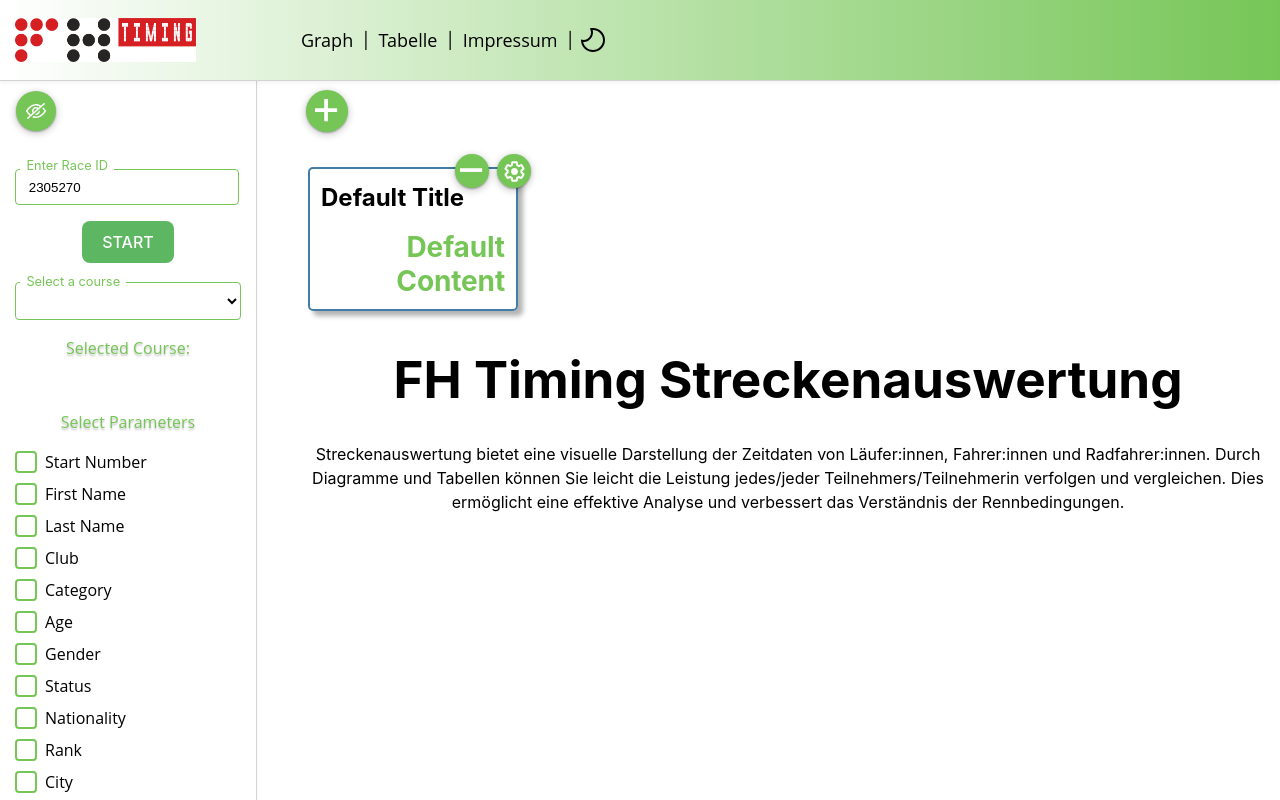
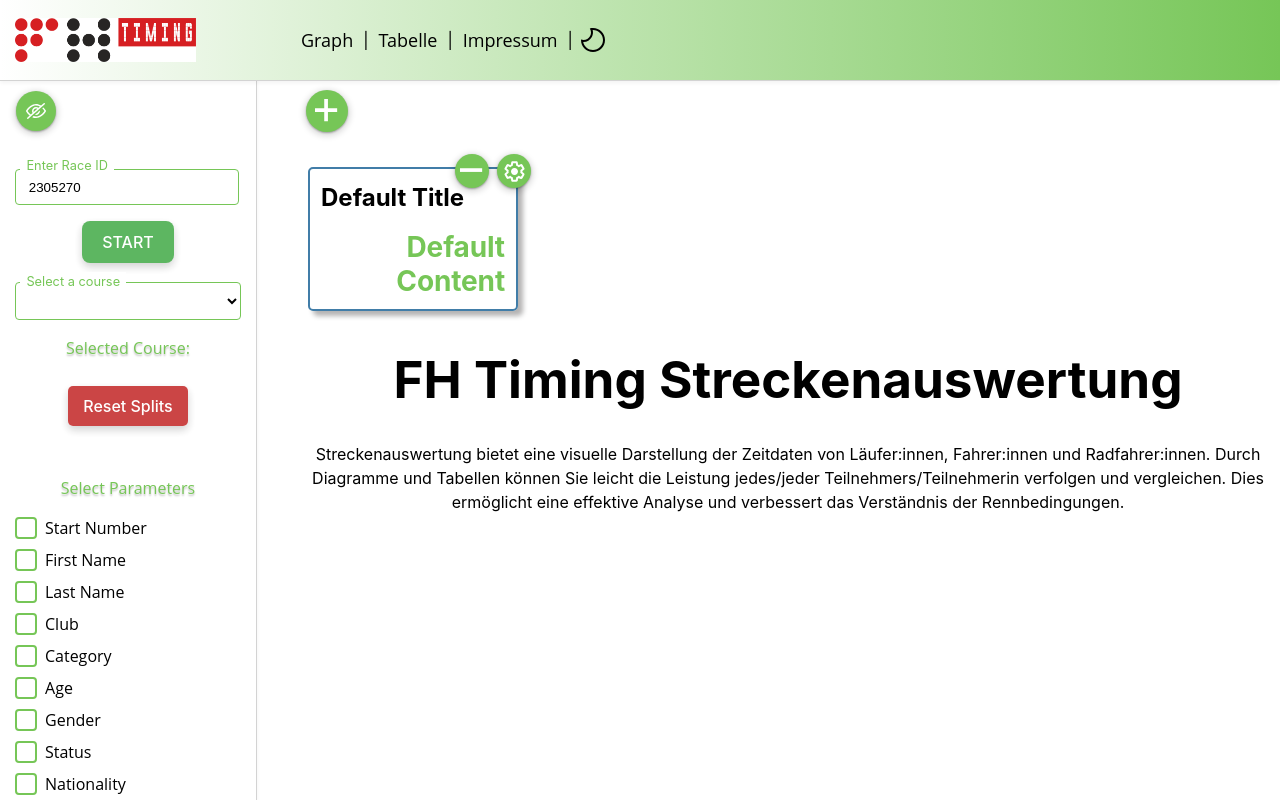
Before and after one commit to szeminator/fhtiming, a Vue app in the folder dashboard/: page / in a window 1280 px wide. Built offline with nearby package versions, Linux system fonts and the light colour scheme.

Commit message:
Add reset buttons for splits and parameters

```diff
--- a/dashboard/src/components/Filterlogic.vue
+++ b/dashboard/src/components/Filterlogic.vue
@@ -26,6 +26,7 @@
           </span>{{ split.Splitname }} - {{ split.Splitnr }}</label>
       </div>
     </div>
+    <button class="reset-button" @click="resetSplitsFilter">Reset Splits</button>
   </div>
   <p class="text" style="margin-top: 50px">Select Parameters</p>
   <div class="split-list">
@@ -37,6 +38,7 @@
           </span> {{ key }}</label>
       </div>
     </div>
+    <button class="reset-button" @click="resetKeysFilter">Reset Parameters</button>
   </div>
 </template>
 
@@ -173,6 +175,14 @@ onMounted(() => {
   //courses = computed(() => store.courses);
   console.log(courses);
 });
+
+const resetSplitsFilter = () => {
+  selectedSplits.value = []; // Adjust this as needed for the default state
+};
+
+const resetKeysFilter = () => {
+  selectedKeys.value = []; // Adjust this as needed for the default state
+};
 
 </script>
 
@@ -335,18 +345,19 @@ select {
   width: fit-content; /* Adjust this value to your liking */
   margin: 10px auto; /* Centers the elements */
   display: block; /* Needed for margin auto to work */
-}
-
-  .start-button {
-    background-color: #4CAF50;
-    color: white;
-    opacity: 0.9;
+  box-shadow: 0px 4px 8px rgba(0, 0, 0, 0.2); /* Adds shadow */
+  transition: box-shadow 0.3s ease; /* Smooth transition for the shadow */
+  background-color: #4CAF50;
+  color: white;
+  opacity: 0.9;
+  margin-top: 10px;
   }
 
 
   .start-button:hover {
   background-color: #9BE77D; /* Lighter green color */
   color: var(--text-color);
+  box-shadow: 0px 6px 12px rgba(0, 0, 0, 0.3); /* Slightly larger shadow on hover */
 }
 
 .start-button:active {
@@ -354,4 +365,29 @@ select {
   transform: scale(0.98); /* Slightly scale down when pressed */
 }
 
+.reset-button {
+  background-color: #c22424ef;
+  color: white;
+  opacity: 0.9;
+  border: none; /* Optional: removes the default border */
+  padding: 10px 15px; /* Adjust padding as needed */
+  border-radius: 5px; /* Optional: rounds the corners of the button */
+  cursor: pointer; /* Changes the cursor to a pointer when hovering over the button */
+  box-shadow: 0px 4px 8px rgba(0, 0, 0, 0.2); /* Adds shadow */
+  transition: box-shadow 0.3s ease; /* Smooth transition for the shadow */
+  margin-top: 10px;
+}
+
+  .reset-button:hover {
+  background-color: #c22424ef;
+  color: var(--text-color);
+  box-shadow: 0px 6px 12px rgba(0, 0, 0, 0.3); /* Slightly larger shadow on hover */
+
+}
+
+.reset-button:active {
+  background-color: #7e1c1cef; /* Darker green for pressed state */
+  transform: scale(0.98); /* Slightly scale down when pressed */
+}
+
 </style>
--- a/dashboard/src/components/InfoBoxOptions.vue
+++ b/dashboard/src/components/InfoBoxOptions.vue
@@ -53,8 +53,10 @@ onUnmounted(() => {
 
   // Example options data
   const options = [
-  { id: 1, modalTitle: 'Wer ist die derzeit schnellste Frau?', contentTitle: 'Derzeit führende Frau', content: 'Content for Option 1' },
-{ id: 2, modalTitle: 'Modal Option 2', contentTitle: 'Content Title 2', content: 'Content for Option 2' },
+  { id: 1, modalTitle: 'Who is currently the fastest woman?', contentTitle: 'Currently leading woman', content: 'Content for Option 1' },
+{ id: 2, modalTitle: 'Who is currently the fastest man?', contentTitle: 'Currently leading man', content: 'Content for Option 2' },
+{ id: 3, modalTitle: 'How many people are still in section 1?', contentTitle: '# Persons in 1st section', content: 'Content for Option 2' },
+{ id: 4, modalTitle: 'Who will reach the finish line next?', contentTitle: 'Next person at the finish', content: 'Content for Option 2' },
 // Add more options as needed
 ];
 
@@ -122,7 +124,6 @@ onUnmounted(() => {
   background-color: #659C44; /* Darker green for pressed state */
   transform: scale(0.98); /* Slightly scale down when pressed */
 }
-
 .closeButton {
   color: var(--text-color);
   background-color: var(--bg-color);
@@ -136,12 +137,12 @@ onUnmounted(() => {
   border-radius: 5px;
 }
 .closeButton:hover {
-  background-color: #d15f5f; /* Lighter green color */
+  background-color: #d15f5f;
   color: var(--text-color);
 }
 
 .closeButton:active {
-  background-color: #c22424ef; /* Darker green for pressed state */
+  background-color: #c22424ef;
   transform: scale(0.98); /* Slightly scale down when pressed */
 }
   </style>
```
